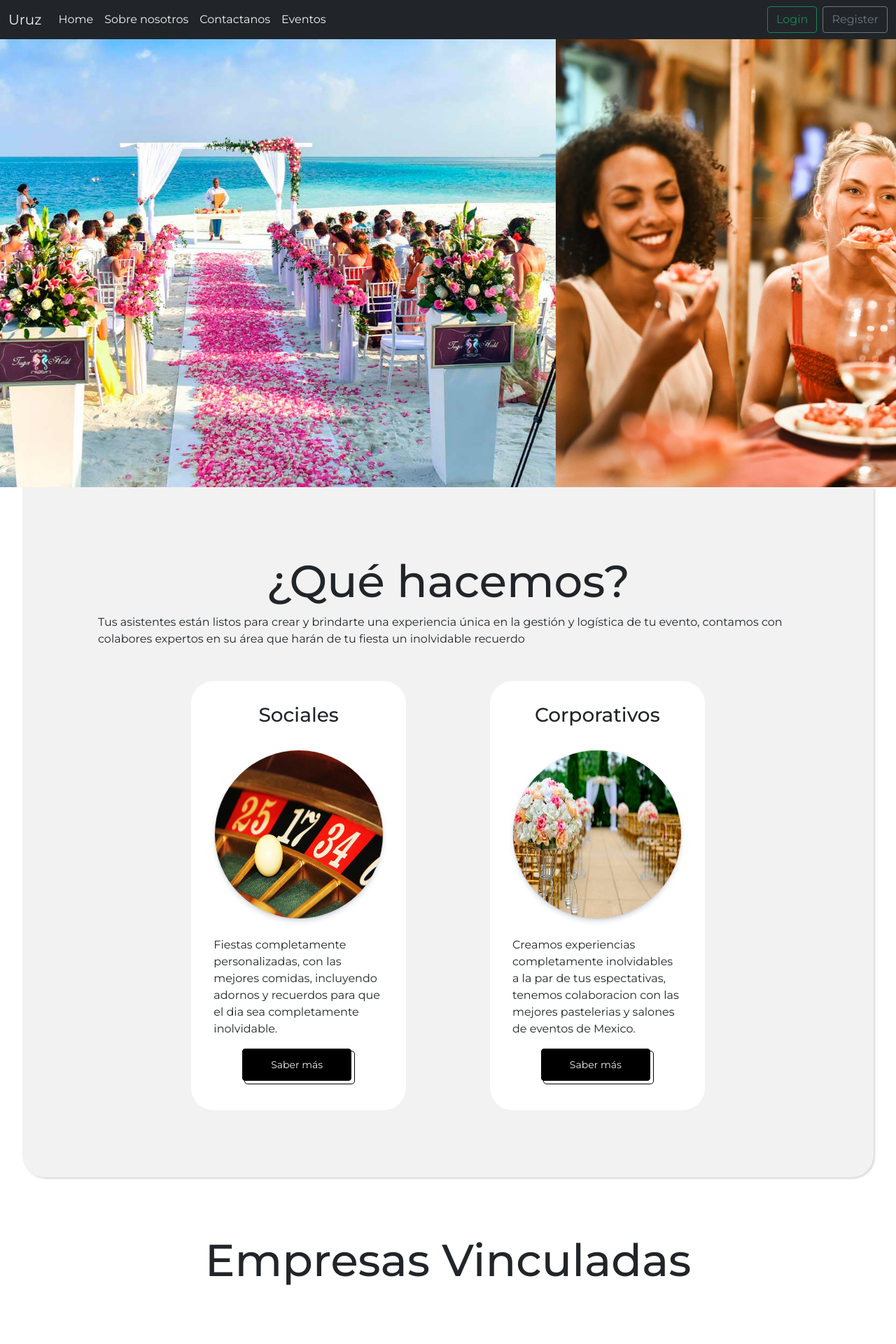
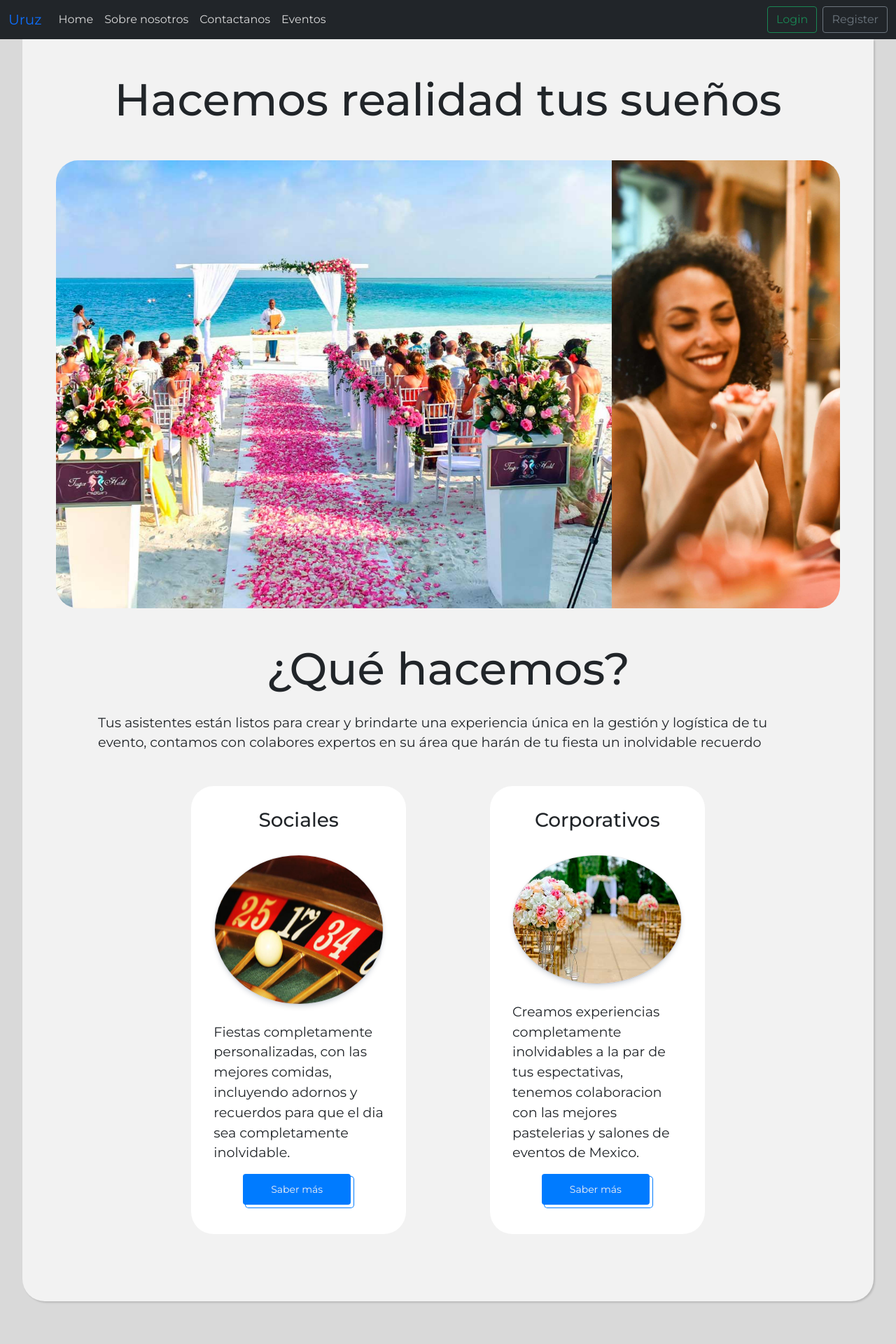
Before and after one commit to Carloscastro16/PaginaWireframe, a PHP site: page / in a window 1280 px wide. Shown: the top 1920 px of the page at 70% size. Run offline with PHP 8.4, Linux system fonts and the light colour scheme.

Commit message:
Terminado

```diff
--- a/Styles/styles.css
+++ b/Styles/styles.css
@@ -2,6 +2,8 @@
     --Fondo: #d9d9d9;
     --FondoSecciones: #f2f2f2;
     --negro: #000000;
+    --Complemento: #007BFF;
+
 }
 *{
     font-family: 'Montserrat',sans-serif;
@@ -9,24 +11,27 @@
 
 body{
     font-family: 'Montserrat', sans-serif;
-    background-color: var(--Fondo);
+    background-color: var(--Fondo) !important;
 }
+
 
 nav{
     font-family: 'Montserrat', sans-serif;
+
 }
-nav a{
-    color: var(--FondoSecciones) !important;
+.navbarNav a{
+    color: var(--Fondo);
 }
-
 .container-fluid{
     /*Se añade important para que no choque con bootstrap*/
     justify-content: unset !important;
+    color: var(--Fondo) !important;
 }
 .navbarNav{
     /*Se añade important para que no choque con bootstrap*/
     justify-content:flex-start;
     width: 100%;
+    color: var(--Fondo);
 }
 .botones{
     display: flex;
@@ -41,17 +46,20 @@ nav a{
 /*Zona de portada */
 
 .portada h1{
-    position: relative;
+    font-size: 4rem;
+    margin: 0rem 0 3rem 0;
+}
+.portada{
     display: flex;
-    align-items: flex-end;
-    justify-content: space-around;
-    flex-direction: row;
-    background-color: var(--Fondos);
+    align-items: center;
+    justify-content: center;
+    flex-direction: column;
 }
 
 /*slider de portada*/
 .sliderPortada{
     width: 100%;
+    border-radius: 2rem;
     height: 40rem;
     overflow: hidden;
     background-repeat: no-repeat;
@@ -59,6 +67,7 @@ nav a{
     align-items: center;
     background-attachment: fixed;
     background-position: center;
+
 }
 .sliderPortada ul{
     display: flex;
@@ -103,6 +112,9 @@ nav a{
     padding: 3rem;
     }
 
+.queHacemos p{
+    font-size: 1.2rem;
+}
 .tituloQue {
     font-family: 'Montserrat', sans-serif;
     display: flex;
@@ -114,7 +126,7 @@ nav a{
 }
 .tituloQue h2{
     font-size: 4rem;
-
+    margin-bottom: 1.5rem;
 }
 
 
@@ -128,6 +140,7 @@ nav a{
     border-radius: 2rem;
     margin: 0 3rem 0 3rem;
     width: auto;
+    height: 40rem
 
 }
 .iconosMuestra img{
@@ -147,11 +160,11 @@ nav a{
 
 .butMues {
     appearance: button;
-    background-color: #000000;
+    background-color: var(--Complemento);
     background-image: none;
-    border: 1px solid #000;
+    border: none;
     border-radius: 4px;
-    box-shadow: #fff 4px 4px 0 0,#000 4px 4px 0 1px;
+    box-shadow: #fff 4px 4px 0 0,var(--Complemento) 4px 4px 0 1px;
     box-sizing: border-box;
     color: #fff;
     cursor: pointer;
@@ -184,7 +197,8 @@ nav a{
     color: var(--FondoSecciones)
 }
 .butMues a:hover{
-    color: #ffffff;
+    color: var(--negro);
+    font-weight: 600;
 }
 
 
--- a/index.html
+++ b/index.html
@@ -18,7 +18,8 @@
 </head>
 <body>
     <!--Barra de Navegacion Principal-->
-    <nav class="navbar bg-dark navbar-expand-lg navbar-light bg-light fixed-top">
+    <section>
+        <nav class="navbar navbar-expand-lg bg-dark">
             <div class="container-fluid">
                 <a class="navbar-brand" href="index.html">Uruz</a>
 
@@ -44,6 +45,11 @@
             </div>
         </nav>
 
+    </section>
+
+
+<!--Seccion General-->
+<Section class="generalSection">
 <!--Portada de la pagina-->
 <section class="portada">
     <h1>Hacemos realidad tus sueños</h1>
@@ -77,9 +83,6 @@
 
     </div>
 </section>
-<!--Seccion General-->
-<Section class="generalSection">
-
     <!--Seccion de Que hacemos-->
     <section class="queHacemos">
 
@@ -113,7 +116,7 @@
                             inolvidable.
                         </p>
                         <button class="butMues">
-                            <a href="" >Saber más</a>
+                            <a href="Paginas/Eventos.html">Saber más</a>
                         </button>
                     </div>
                 </div>
@@ -128,7 +131,7 @@
                             Mexico.
                         </p>
                         <button class="butMues" role="button">
-                            <a href="" >Saber más</a>
+                            <a href="Paginas/Eventos.html">Saber más</a>
                         </button>
                     </div>
                 </div>
@@ -200,9 +203,12 @@
             <div class="contamosMas col-sm-8">
                 <h2>Te contamos mas sobre nuestros eventos</h2>
                 <p>
-                    Donec nec enim sagittis, rutrum ex vel, lacinia nisi. Praesent posuere viverra dui a placerat. Lorem ipsum dolor sit amet, consectetur adipiscing elit. Maecenas cursus nibh ut iaculis malesuada. Aliquam ullamcorper sem nec aliquam ullamcorper. Morbi quis ligula tempor, ullamcorper erat eget, interdum felis.
+                    Nuestra especialidad siempre sera la flexibilidad, buscamos crear todo lo que se te pueda ocurrir,
+                    tenemos conexiones con muchas empresas que podran ayudarte a crear tu evento perfecto.
                 </p>
-
+                <button class="butMues" role="button">
+                    <a href="Paginas/Eventos.html" >Saber más</a>
+                </button>
             </div>
             <div class="col-sm-4">
                 <img src="img/newyear.jpg" alt="">
```
Also changed, not shown: Paginas/About_Us.html (+10 -2 lines), Styles/Styles_Us.css (+31 -2 lines). Lines whose indentation alone changed are shown as unchanged.
